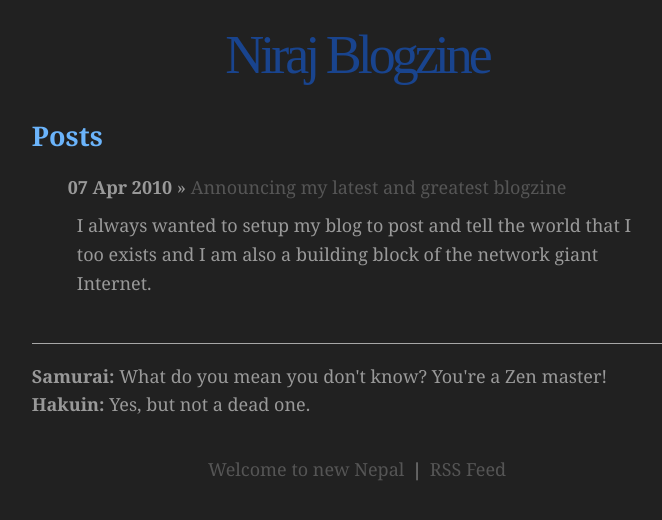
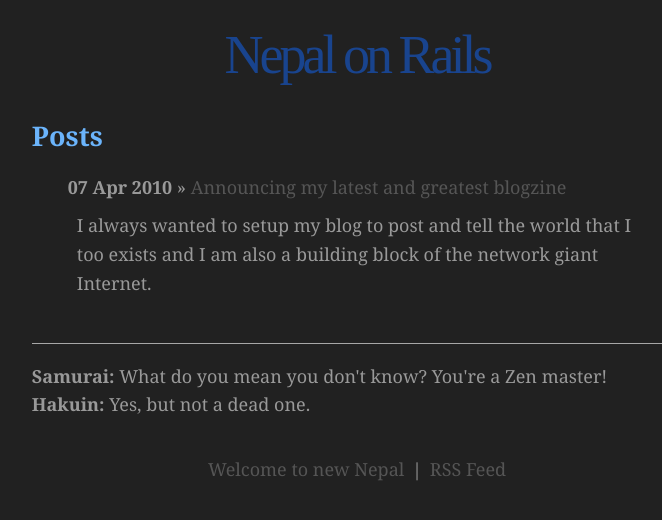
Before and after one commit to millisami/nepalonrails, a Jekyll site: the page built from index.html, in a window 1280 px wide. Shown: the top 520 px of the page, without its empty margins (283-945 px from the left). Built offline with Jekyll 4.4.1, drawn with Linux system fonts in a browser that asks for light colours; Markdown is read by kramdown in place of the engine named in the settings.

Commit message:
site name and title changed

```diff
--- a/_config.yml
+++ b/_config.yml
@@ -1,4 +1,4 @@
-title: Niraj Blogzine
+title: Nepal on Rails
 permalink: /blog/:year/:month/:day/:title
 pygments: true
 markdown: rdiscount
--- a/index.html
+++ b/index.html
@@ -1,6 +1,6 @@
 ---
 layout: default
-title: "niraj"
+title: "Millisami - Nepal on Rails"
 ---
 
 <div id="posts">
```
Also changed, not shown: 4 other files.
